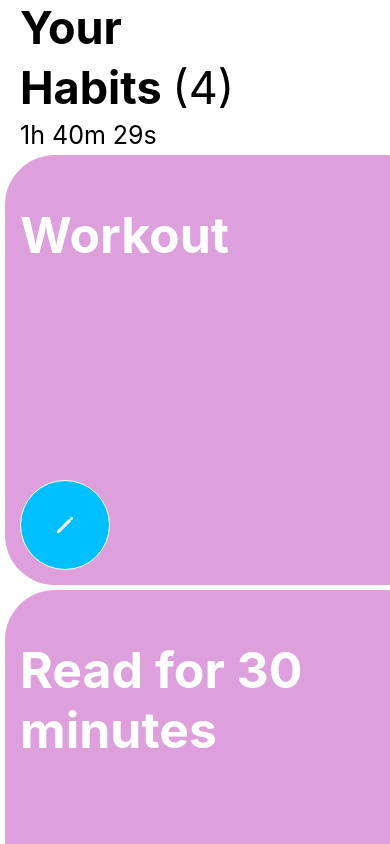
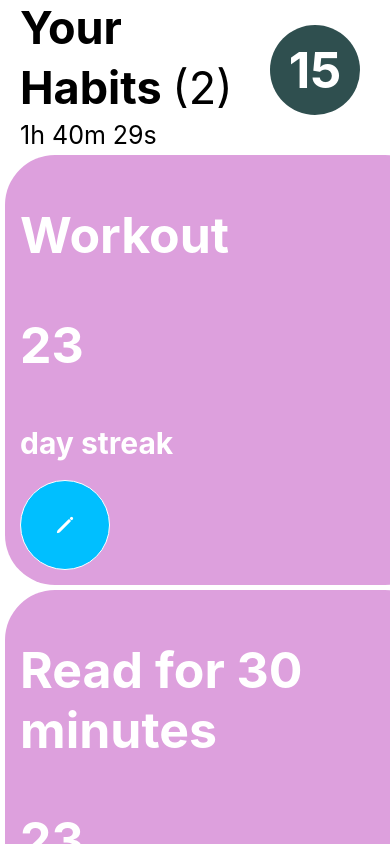
Before and after one commit to rafaredei/react-native-habitTracker, a React Native app: screen / in a window 390 px wide. Built offline with nearby package versions, Linux system fonts and the light colour scheme.

Commit message:
streak counter blueprint

```diff
--- a/App.tsx
+++ b/App.tsx
@@ -1,4 +1,4 @@
-import { StyleSheet, Text, View, FlatList, TouchableOpacity } from 'react-native';
+import { StyleSheet, Text, View, FlatList, TouchableOpacity, Dimensions } from 'react-native';
 import { useEffect, useState } from 'react';
 import Icon from 'react-native-vector-icons/Ionicons';
 import { SafeAreaView, SafeAreaProvider } from 'react-native-safe-area-context';
@@ -9,7 +9,7 @@ export default function App() {
   const [seconds, setSeconds] = useState(0);
   const [data, setData] = useState([
     { type: 'header', key: 'your', id: '0' },
-    { type: 'header', key: 'habits', count: 4, id: '1' },
+    { type: 'header', key: 'habits', count: 4, id: '1' }, // Streak can be added back if needed
     { type: 'time', hours: 0, minutes: 0, seconds: 0, id: '2' },
     { type: 'habit', key: 'Workout', id: '3' },
     { type: 'habit', key: 'Read for 30 minutes', id: '4' },
@@ -42,10 +42,15 @@ export default function App() {
       return <Text style={styles.text}>Your</Text>;
     } else if (item.type === 'header' && item.key === 'habits') {
       return (
-        <Text style={styles.text}>
-          <Text style={styles.boldText}>Habits </Text>
-          <Text style={styles.normalText}>({item.count})</Text>
-        </Text>
+        <View style={styles.headerContainer}>
+          <Text style={styles.text}>
+            <Text style={{ fontWeight: 'bold' }}>Habits </Text>
+            <Text style={{ fontWeight: 'normal' }}>({item.count - 2})</Text>
+          </Text>
+          <View style={styles.streakBubble}>
+            <Text style={styles.streakText}>15</Text>
+          </View>
+        </View>
       );
     } else if (item.type === 'time') {
       return <Text style={styles.bedtimeText}>{item.hours}h {item.minutes}m {item.seconds}s</Text>;
@@ -55,6 +60,8 @@ export default function App() {
           <View style={styles.cardTextContainer}>
             <Text style={styles.cardText}>{item.key}</Text>
           </View>
+          <Text style={[styles.cardText, {fontSize: 50}]}>23</Text>
+          <Text style={[styles.cardText, {fontSize: 30}]}>day streak</Text>
           <TouchableOpacity style={styles.editButton} onPress={() => alert('Edit ' + item.key)}>
             <Icon name="pencil" size={20} color="white" />
           </TouchableOpacity>
@@ -93,8 +100,8 @@ const styles = StyleSheet.create({
   },
   text: {
     color: 'black',
+    fontSize: 45,
     fontWeight: 'bold',
-    fontSize: 45,
   },
   bedtimeText: {
     paddingTop: 0,
@@ -121,12 +128,6 @@ const styles = StyleSheet.create({
   separator: {
     height: 5,
   },
-  boldText: {
-    fontWeight: 'bold',
-  },
-  normalText: {
-    fontWeight: 'normal',
-  },
   editButton: {
     position: 'absolute',
     bottom: 15,
@@ -140,4 +141,23 @@ const styles = StyleSheet.create({
     justifyContent: 'center',
     alignItems: 'center',
   },
+  headerContainer: {
+    position: 'relative', // Allows absolute positioning of the bubble
+  },
+  streakBubble: {
+    position: 'absolute',
+    right: 30,
+    bottom: 0,
+    backgroundColor: 'darkslategrey', // Bubble color
+    borderRadius: 45, // Half of width/height for a circle
+    width: 90,
+    height: 90,
+    justifyContent: 'center',
+    alignItems: 'center',
+  },
+  streakText: {
+    color: 'white',
+    fontSize: 50, // Large number
+    fontWeight: 'bold',
+  },
 });
```
